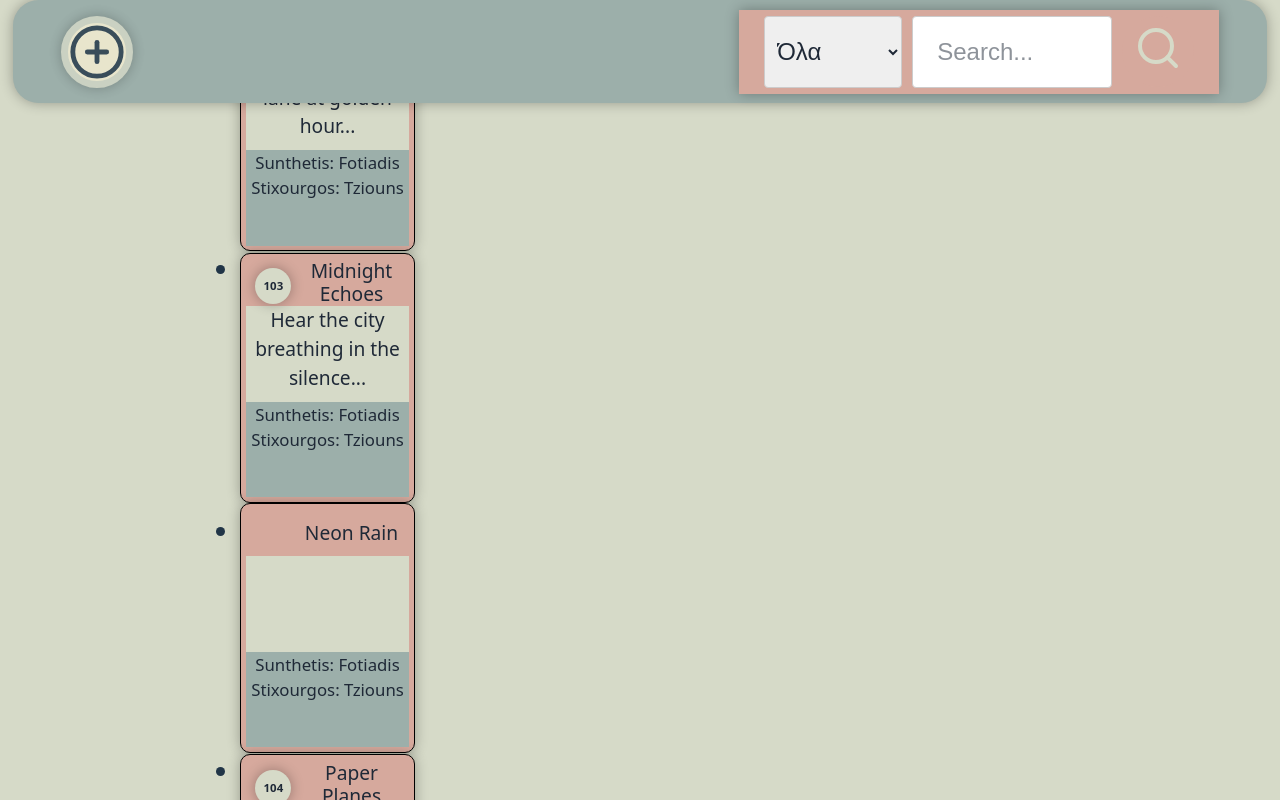
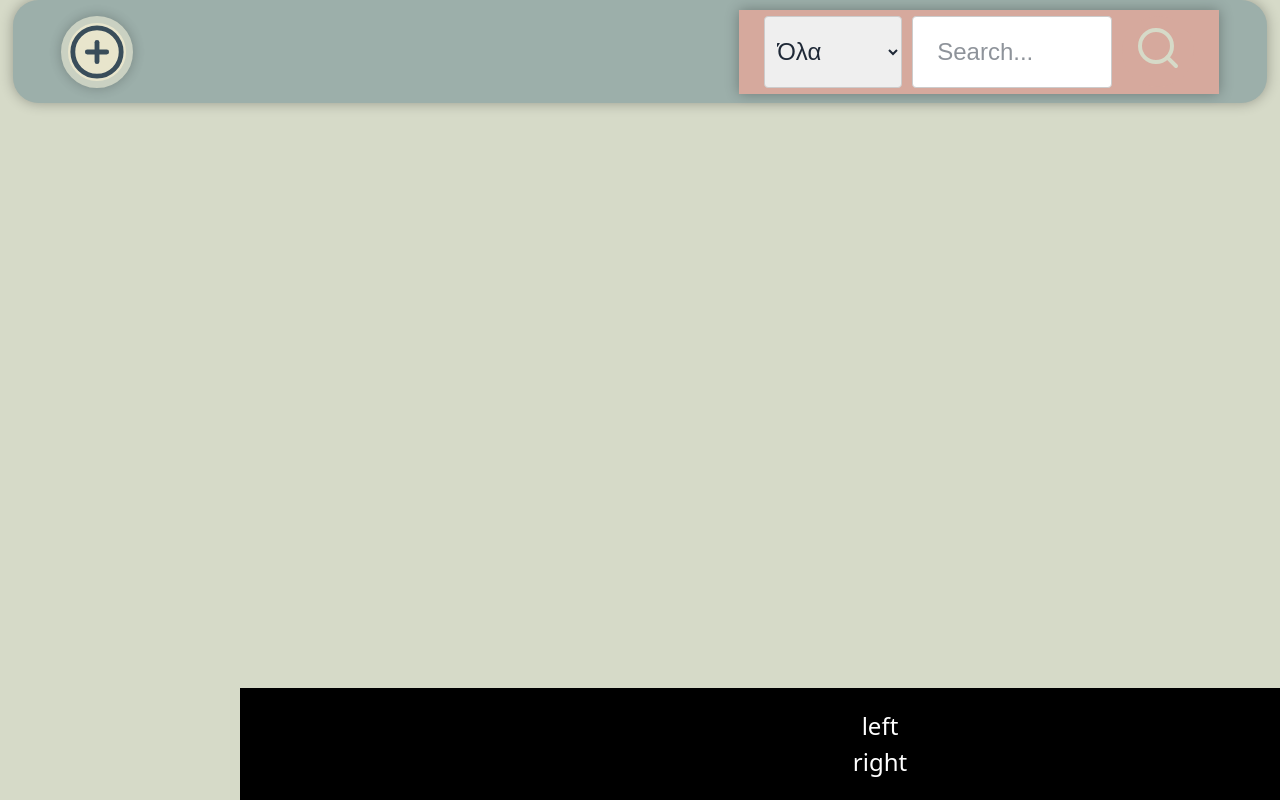
Before and after one commit to Skioulis/disc-React-App, a React (Vite) app in the folder disc-app/: page / in a window 1280 px wide. Shown: the top 800 px of the page. Built offline with nearby package versions, Linux system fonts and the light colour scheme.

Commit message:
Update App structure: add Footer component with styles, implement grid layout, and refine main content structure

```diff
--- a/disc-app/src/App.css
+++ b/disc-app/src/App.css
@@ -25,9 +25,15 @@ body {
 
 }
 
-header {
-    background-color: var(--color-bg);
-    margin: auto -16px;
-    padding: 16px 32px;
-    /*box-shadow: 0 0 10px 0 rgba(0, 0, 0, 0.3);*/
+/*header {*/
+/*    background-color: var(--color-bg);*/
+/*    margin: auto -16px;*/
+/*    padding: 16px 32px;*/
+/*    !*box-shadow: 0 0 10px 0 rgba(0, 0, 0, 0.3);*!*/
+/*}*/
+
+
+.app{
+    display: grid;
+    grid-template-rows: auto 1fr auto; /* header | main grows | footer */
 }
--- a/disc-app/src/App.jsx
+++ b/disc-app/src/App.jsx
@@ -1,19 +1,23 @@
 import { useState } from 'react'
 import './App.css'
 import Navbar from './components/navbar/Navbar'
+import Footer from './components/Footer/Footer.jsx'
 import SongList from './components/SongList/SongList.jsx'
 
 function App() {
 
   return (
-    <>
+    <div className="App">
         <Navbar />
+
         <main>
-            <SongList />
+
+            {/*<SongList />*/}
         </main>
 
+        <Footer />
 
-    </>
+    </div>
   )
 }
 
--- a/disc-app/src/components/Footer/Footer.css
+++ b/disc-app/src/components/Footer/Footer.css
@@ -0,0 +1,11 @@
+.footer {
+    max-width: 1280px;
+    background-color: #000000;
+
+    color: #ffffff;
+    padding: 20px;
+    text-align: center;
+    position: fixed;
+    bottom: 0;
+    width: 100%;
+}
--- a/disc-app/src/components/Footer/Footer.js
+++ b/disc-app/src/components/Footer/Footer.jsx
@@ -24,7 +24,17 @@ import './Footer.css';
 export default function Footer() {
     return (
     <>
-        <footer className="footer">Footer</footer>
+        <footer className="footer">
+            <div className="footer-content">
+                <div className="footer-left">
+                    <span>left</span>
+                </div>
+                <div className="footer-right">
+                    <span>right</span>
+                </div>
+            </div>
+
+        </footer>
     </>
     );
 }
```
